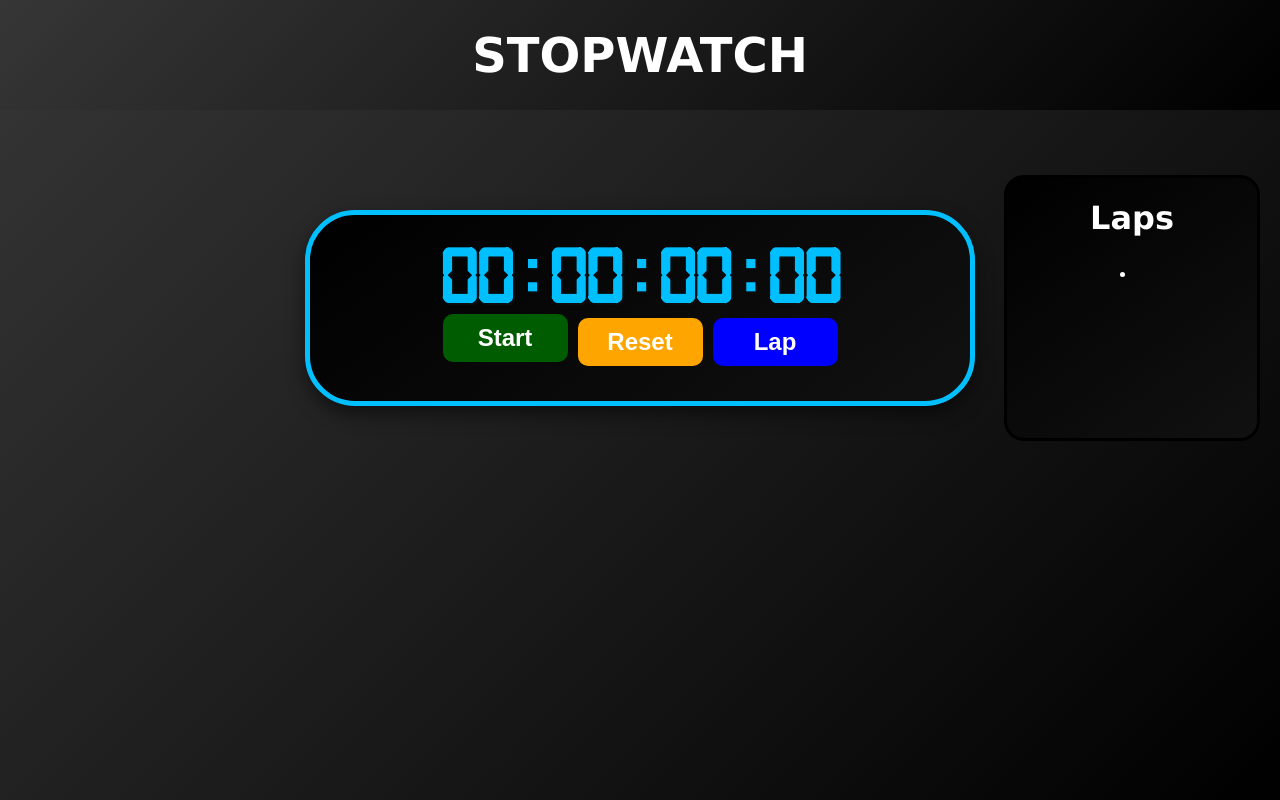
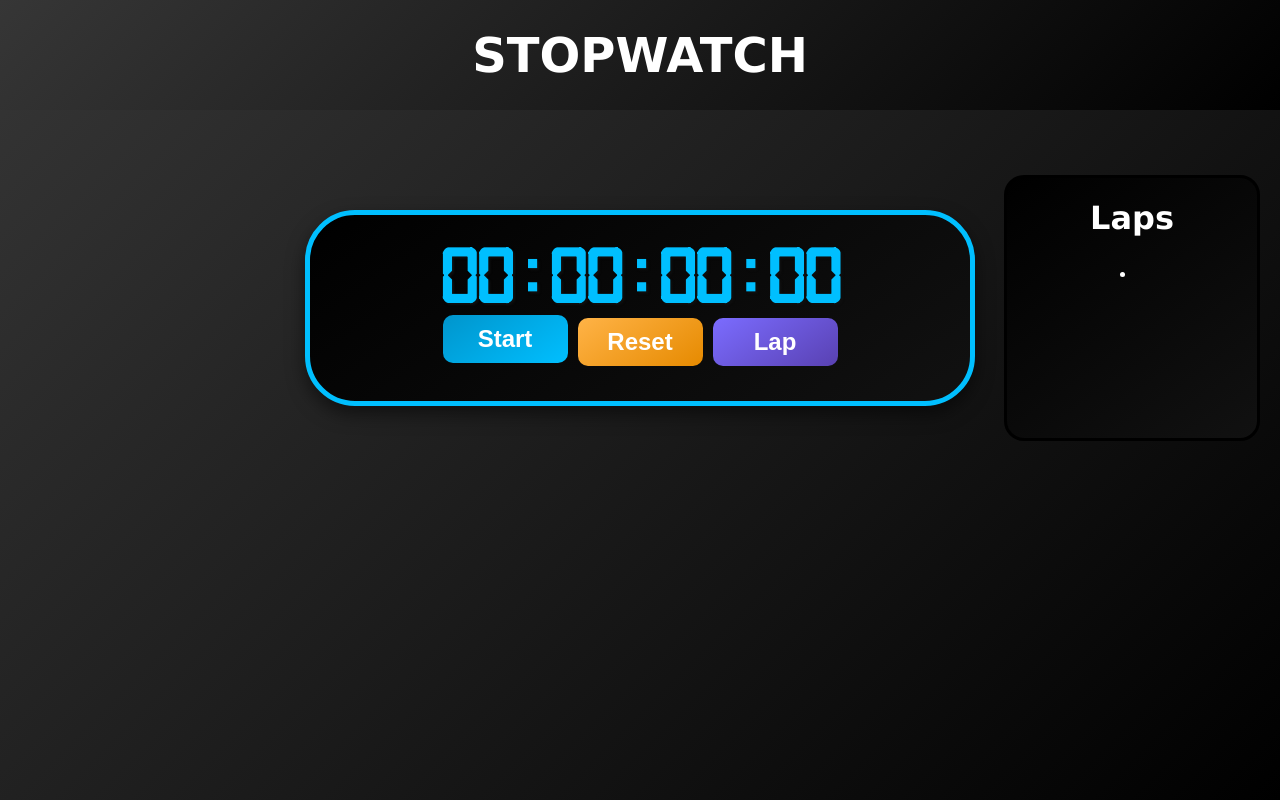
Before and after one commit to erzhadqt/Simple-Stopwatch, a React (Vite) app: page / in a window 1280 px wide. In both pictures the pointer is over the button "Start". Built offline with nearby package versions, Linux system fonts and the light colour scheme.

Commit message:
changed: color of the buttons

```diff
--- a/src/assets/css/Stopwatch.css
+++ b/src/assets/css/Stopwatch.css
@@ -58,35 +58,31 @@ body{
     transition: background-color 0.5s ease;
 }
 .start-button{
-    background-color: green;
+    background: linear-gradient(145deg, #00d4ff, #0095cc);
 
 }
 .start-button:hover{
-    background-color: rgb(0, 92, 0);
-    transform: translateY(-4px);
-    transition: all 0.2s ease-in;
+    background: linear-gradient(145deg, #0095cc, #00bfff);
+    transform: translateY(-3px);
 }
 .stop-button{
-    background-color: red;
+    background: linear-gradient(145deg, #ff5c5c, #cc3b3b);
 }
 .stop-button:hover{
-    background-color: rgb(199, 0, 0);
-    transform: translateY(-4px);
-    transition: all 0.2s ease-in;
+    background: linear-gradient(145deg, #cc3b3b, #ff4c4c);
+    transform: translateY(-3px);
 }
 .reset-button{
-    background-color: orange;
+    background: linear-gradient(145deg, #ffb347, #e68a00);
 }
 .reset-button:hover{
-    background-color: rgb(190, 124, 0);
-    transform: translateY(-4px);
-    transition: all 0.2s ease-in;
+    background: linear-gradient(145deg, #e68a00, #ffa500);
+    transform: translateY(-3px);
 }
 .lapse-button{
-    background-color: blue;
+    background: linear-gradient(145deg, #7b6cff, #5941b2);
 }
 .lapse-button:hover{
-    background-color: rgb(0, 10, 148);
-    transform: translateY(-4px);
-    transition: all 0.2s ease-in;
+    background: linear-gradient(145deg, #5941b2, #6c5ce7);
+    transform: translateY(-3px);
 }
```
